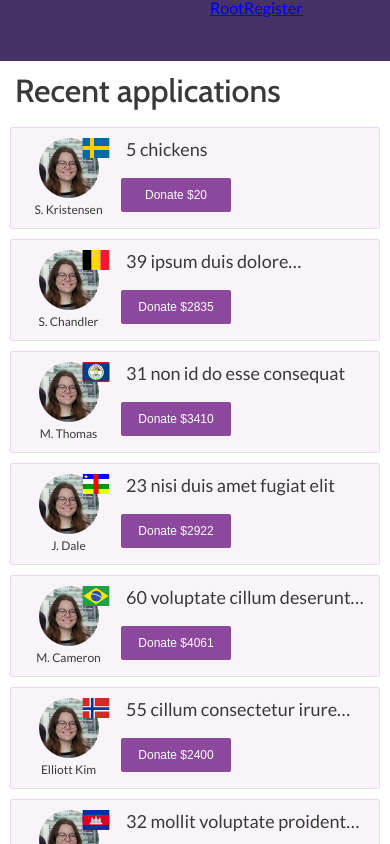
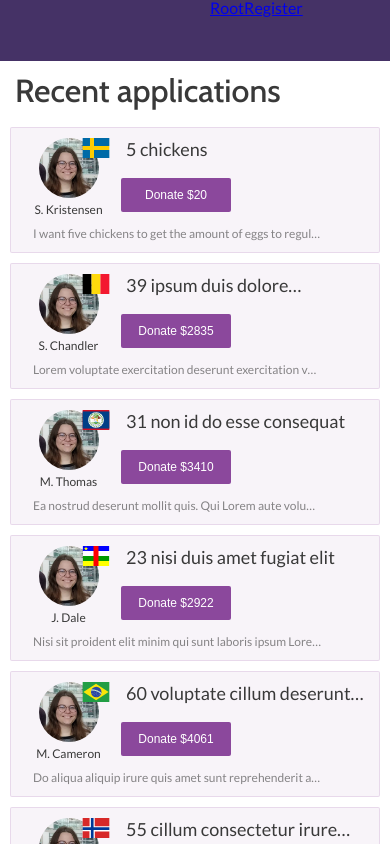
Before and after one commit to pollopollo-org/front-end, a React app: page / in a window 390 px wide. Built offline with nearby package versions, Linux system fonts and the light colour scheme.

Commit message:
Responsiveness of application done

```diff
--- a/src/ts/components/elements/Application/Application.tsx
+++ b/src/ts/components/elements/Application/Application.tsx
@@ -86,6 +86,10 @@ export class Application extends React.PureComponent<ApplicationProps, Applicati
                         </div>
 
                         { this.renderDonateButton() }
+
+                        { this.state.isSmall && (
+                            this.renderMotivationTeaser()
+                        )}
 
                         { this.renderChevron() }
                     </div>
@@ -320,7 +324,7 @@ export class Application extends React.PureComponent<ApplicationProps, Applicati
 
         return (
             <span
-                className="motivation__teaser"
+                className={`motivation__teaser ${this.state.isSmall ? "isSmall" : ""}`}
                 style={{
                     opacity: this.state.expanded ? 0 : 0.6,
                     userSelect: this.state.expanded ? "none" : "text",
@@ -345,6 +349,15 @@ export class Application extends React.PureComponent<ApplicationProps, Applicati
 
                         /** Prepare transitions */
                         transition: opacity 0.15s linear;
+
+                        &.isSmall {
+                            position: relative;
+                            display: block;
+                            max-width: calc(100% - 60px);
+
+                            margin-top: 8px;
+                            margin-left: 12px;
+                        }
                     }
                 `}</style>
             </span>
@@ -394,8 +407,8 @@ export class Application extends React.PureComponent<ApplicationProps, Applicati
      */
     private renderChevron = () => {
         return (
-            <i className="chevron-wrapper" onClick={this.toggleCollapsible}>
-                <Chevron size={20} lineWidthRatio={0.5} inversed={this.state.expanded} vertical={true} />
+            <i className={`chevron-wrapper ${this.state.isSmall ? "isSmall" : ""}`} onClick={this.toggleCollapsible}>
+                <Chevron size={ this.state.isSmall ? 15 : 20 } lineWidthRatio={0.5} inversed={this.state.expanded} vertical={true} />
 
                 <style jsx>{`
                     /** The wrapper around the chevron arrow */
@@ -417,6 +430,11 @@ export class Application extends React.PureComponent<ApplicationProps, Applicati
 
                         /** Position on top of other content */
                         z-index: 10;
+
+                        &.isSmall {
+                            height: 15px;
+                            width: 21px;
+                        }
                     }
                 `}</style>
             </i>
@@ -444,6 +462,7 @@ export class Application extends React.PureComponent<ApplicationProps, Applicati
                         &.isSmall {
                             left: 100px;
                             top: 40px;
+                            right: unset;
                         }
                     }
                 `}</style>
--- a/src/ts/components/layout/MainContainer.tsx
+++ b/src/ts/components/layout/MainContainer.tsx
@@ -30,6 +30,7 @@ export class UnwrappedMainContainer extends React.PureComponent<RouteComponentPr
 
                         /** Setup a max-width to avoid unnecessarily large items */
                         max-width: 1160px;
+                        width: 100%;
                         margin: 0 auto;
 
                         @media (max-width: 768px) {
```
